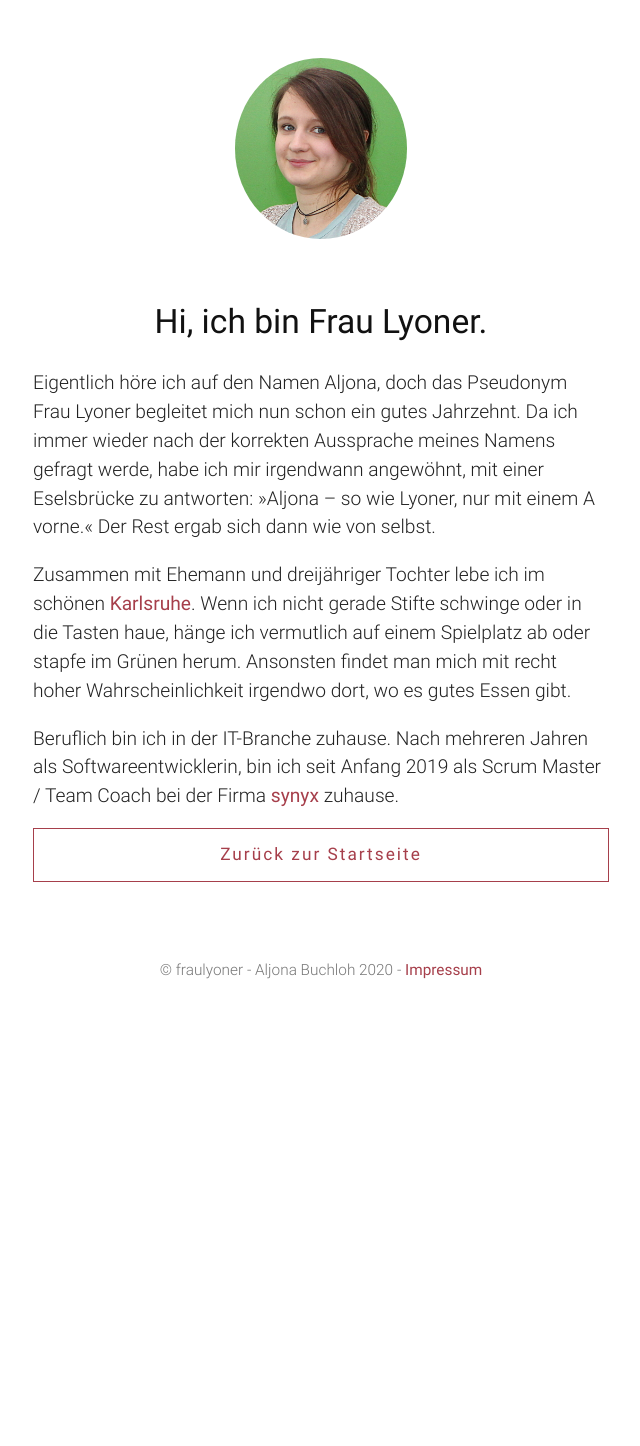
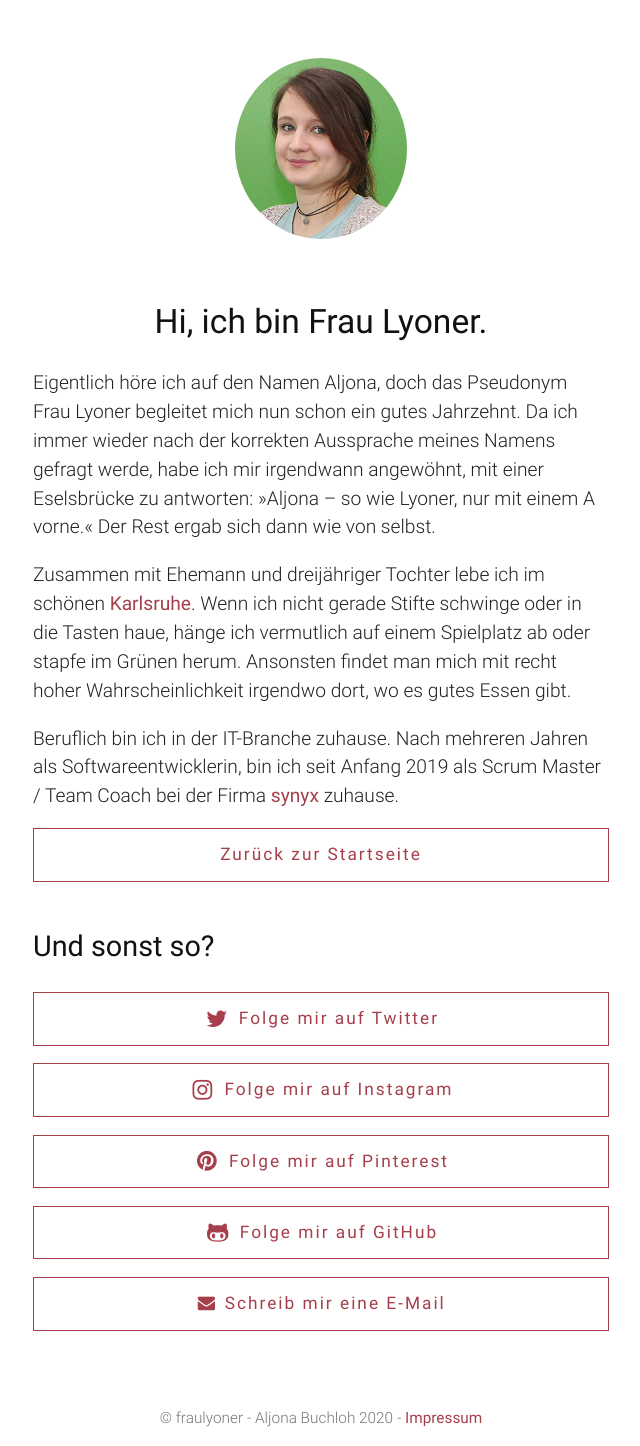
Before and after one commit to fraulyoner/fraulyoner.github.io, a Jekyll site: the page built from about.html, in a window 1280 px wide. Shown: the whole page, without its empty margins (319-959 px from the left). Built offline with Jekyll 4.4.1, drawn with Linux system fonts in a browser that asks for light colours; before the commit the page ends 997 px from its top, so only the background shows below that.

Commit message:
Add follow links to about page

```diff
--- /dev/null
+++ b/_includes/follow.html
@@ -0,0 +1,15 @@
+<a class="button" target="_blank" href="{{ site.user.twitter }}">
+  <i class="fa fa-lg fa-fw fa-twitter"></i> Folge mir auf Twitter
+</a>
+<a class="button" target="_blank" href="{{ site.user.instagram }}">
+  <i class="fa fa-lg fa-fw fa-instagram"></i> Folge mir auf Instagram
+</a>
+<a class="button" target="_blank" href="{{ site.user.pinterest }}">
+  <i class="fa fa-lg fa-fw fa-pinterest"></i> Folge mir auf Pinterest
+</a>
+<a class="button" target="_blank" href="{{ site.user.github }}">
+  <i class="fa fa-lg fa-fw fa-github-alt"></i> Folge mir auf GitHub
+</a>
+<a class="button" href="mailto:{{ site.user.email }}">
+  <i class="fa fa-fw fa-envelope"></i> Schreib mir eine E-Mail
+</a>
--- a/about.html
+++ b/about.html
@@ -30,3 +30,11 @@ layout: default
     </a>
   </p>
 </section>
+
+<section>
+  <h2>Und sonst so?</h2>
+
+  <p>
+    {% include follow.html %}
+  </p>
+</section>
```
Also changed, not shown: index.html (+1 -15 lines).
